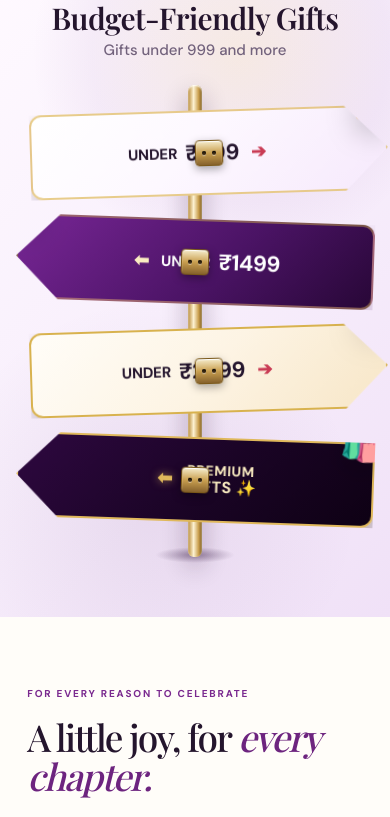
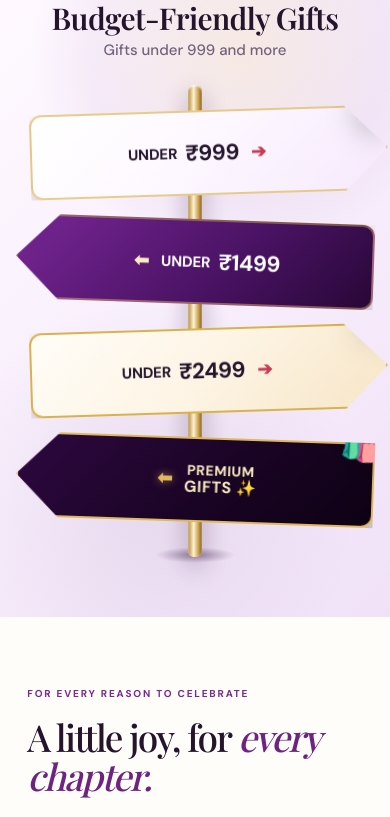
Before and after one commit to tohfapvt-art/tohfa9, a website: page index.html in a window 390 px wide. Shown: the part 2679-3496 px from the top of the page. Drawn offline with nearby package versions, Linux system fonts and the light colour scheme; a web font is replaced by a local one.

Commit message:
Remove center bracket clamps from mobile signpost for clean uninterrupted text

```diff
--- a/budget-signpost.css
+++ b/budget-signpost.css
@@ -238,35 +238,6 @@
     cursor: pointer;
   }
 
-  /* Center Bracket Clamp on Pole */
-  .card-bracket {
-    position: absolute;
-    top: 50%;
-    left: 50%;
-    transform: translate(-50%, -50%);
-    width: 28px;
-    height: 26px;
-    background: linear-gradient(180deg, #f5eccb 0%, #caa050 50%, #85612c 100%);
-    border-radius: 4px;
-    box-shadow: 0 3px 8px rgba(0, 0, 0, 0.35), inset 0 1px 1px #fff;
-    z-index: 4;
-    border: 1px solid #7a5818;
-    display: flex;
-    align-items: center;
-    justify-content: space-around;
-    padding: 0 3px;
-  }
-
-  .card-bracket::before,
-  .card-bracket::after {
-    content: '';
-    width: 4px;
-    height: 4px;
-    background: #3b2811;
-    border-radius: 50%;
-    box-shadow: inset 0 1px 1px #000, 0 1px 0 rgba(255, 255, 255, 0.5);
-  }
-
   /* Alternating Left & Right Directional Planks */
 
   /* 1. Pointing Right ➔ (Card 1 & Card 3) */
--- a/index.html
+++ b/index.html
@@ -141,7 +141,6 @@
             <a class="budget-sign-card card-pearl card-dir-right" href="https://wa.me/916296750660?text=Hello%20Tohfa!%20I%20want%20to%20explore%20gifts%20under%20%E2%82%B9999." target="_blank" rel="noopener" aria-label="Gifts Under 999">
               <span class="rail-joint rail-joint-left" aria-hidden="true"></span>
               <span class="rail-joint rail-joint-right" aria-hidden="true"></span>
-              <span class="card-bracket" aria-hidden="true"></span>
               <div class="sign-text">
                 <span class="sign-arrow-left" aria-hidden="true">⬅</span>
                 <span class="sign-label">UNDER</span>
@@ -155,7 +154,6 @@
             <a class="budget-sign-card card-purple card-dir-left" href="https://wa.me/916296750660?text=Hello%20Tohfa!%20I%20want%20to%20explore%20gifts%20under%20%E2%82%B91499." target="_blank" rel="noopener" aria-label="Gifts Under 1499">
               <span class="rail-joint rail-joint-left" aria-hidden="true"></span>
               <span class="rail-joint rail-joint-right" aria-hidden="true"></span>
-              <span class="card-bracket" aria-hidden="true"></span>
               <div class="sign-text">
                 <span class="sign-arrow-left" aria-hidden="true">⬅</span>
                 <span class="sign-label">UNDER</span>
@@ -169,7 +167,6 @@
             <a class="budget-sign-card card-gold card-dir-right" href="https://wa.me/916296750660?text=Hello%20Tohfa!%20I%20want%20to%20explore%20gifts%20under%20%E2%82%B92499." target="_blank" rel="noopener" aria-label="Gifts Under 2499">
               <span class="rail-joint rail-joint-left" aria-hidden="true"></span>
               <span class="rail-joint rail-joint-right" aria-hidden="true"></span>
-              <span class="card-bracket" aria-hidden="true"></span>
               <div class="sign-text">
                 <span class="sign-arrow-left" aria-hidden="true">⬅</span>
                 <span class="sign-label">UNDER</span>
@@ -183,7 +180,6 @@
             <a class="budget-sign-card card-midnight card-dir-left" href="https://wa.me/916296750660?text=Hello%20Tohfa!%20I%20would%20like%20to%20plan%20a%20Premium%20Bespoke%20Gift." target="_blank" rel="noopener" aria-label="Premium Gifts">
               <span class="rail-joint rail-joint-left" aria-hidden="true"></span>
               <span class="rail-joint rail-joint-right" aria-hidden="true"></span>
-              <span class="card-bracket" aria-hidden="true"></span>
               <div class="sign-text">
                 <span class="sign-arrow-left" aria-hidden="true">⬅</span>
                 <span class="sign-premium-text">PREMIUM <b>GIFTS ✨</b></span>
--- a/outputs/budget-signpost.css
+++ b/outputs/budget-signpost.css
@@ -238,35 +238,6 @@
     cursor: pointer;
   }
 
-  /* Center Bracket Clamp on Pole */
-  .card-bracket {
-    position: absolute;
-    top: 50%;
-    left: 50%;
-    transform: translate(-50%, -50%);
-    width: 28px;
-    height: 26px;
-    background: linear-gradient(180deg, #f5eccb 0%, #caa050 50%, #85612c 100%);
-    border-radius: 4px;
-    box-shadow: 0 3px 8px rgba(0, 0, 0, 0.35), inset 0 1px 1px #fff;
-    z-index: 4;
-    border: 1px solid #7a5818;
-    display: flex;
-    align-items: center;
-    justify-content: space-around;
-    padding: 0 3px;
-  }
-
-  .card-bracket::before,
-  .card-bracket::after {
-    content: '';
-    width: 4px;
-    height: 4px;
-    background: #3b2811;
-    border-radius: 50%;
-    box-shadow: inset 0 1px 1px #000, 0 1px 0 rgba(255, 255, 255, 0.5);
-  }
-
   /* Alternating Left & Right Directional Planks */
 
   /* 1. Pointing Right ➔ (Card 1 & Card 3) */
```
Also changed, not shown: outputs/index.html (+0 -4 lines).
